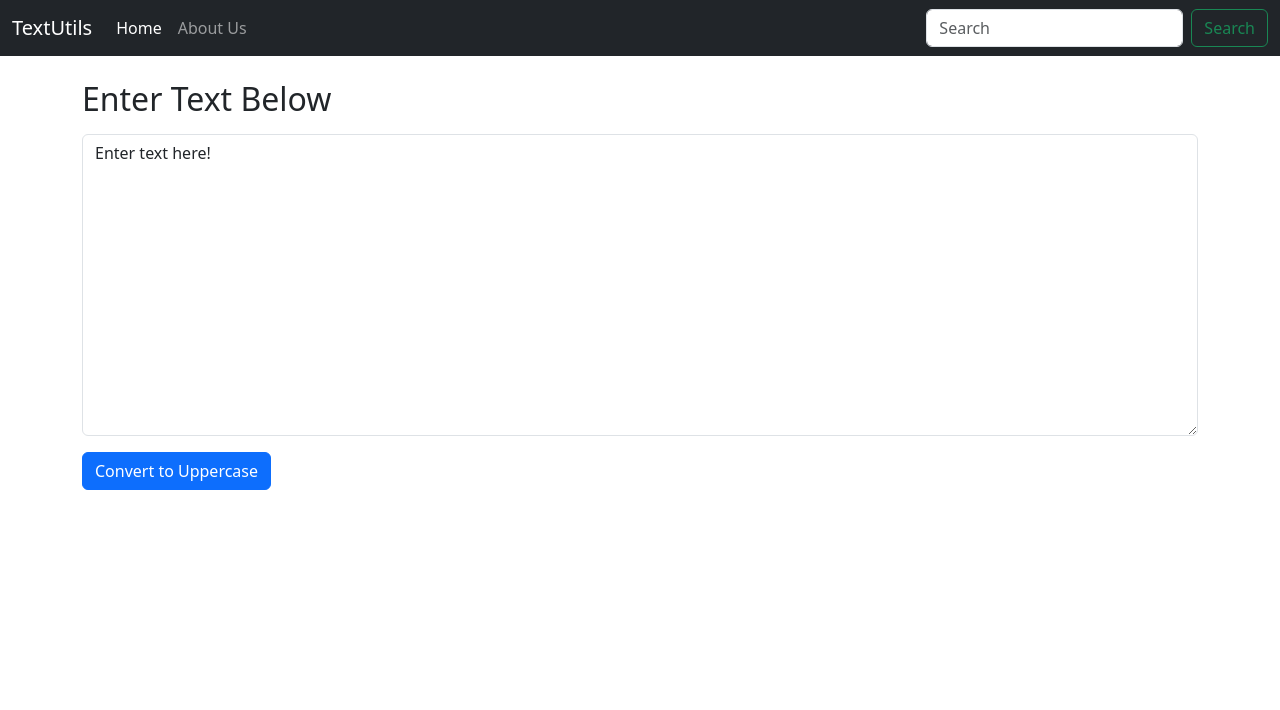
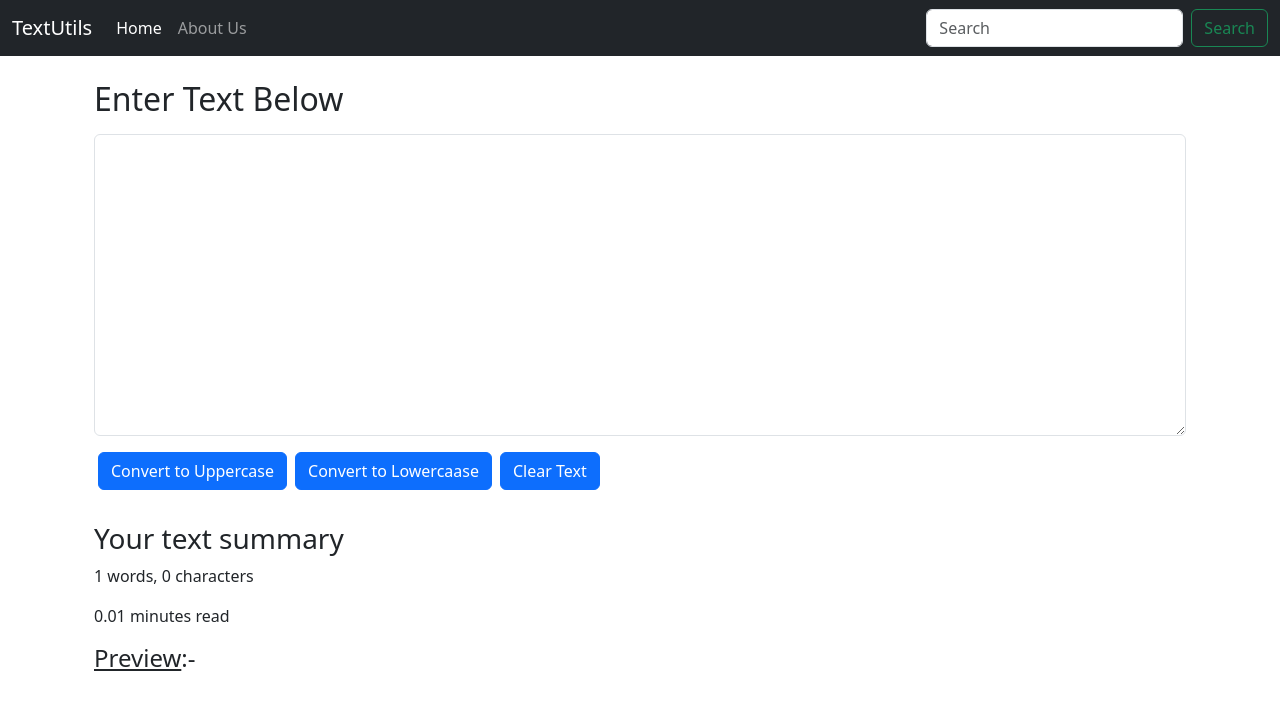
Before and after one commit to Arp1it/react-js-learning-project, a React (Create React App) app: page / in a window 1280 px wide. Shown: the top 710 px of the page. Built offline with nearby package versions, Linux system fonts and the light colour scheme.

Commit message:
Learning day8

```diff
--- a/src/components/TextForm.js
+++ b/src/components/TextForm.js
@@ -1,15 +1,25 @@
 import React, {useState} from 'react'
 
 export default function TextForm(props) {
-    const [text, setText] = useState("Enter text here!");
+    const [text, setText] = useState("");
 
     // setText("Hey")
 
-    const handleonclick = (event) =>{
+    const handleUptext = (event) =>{
         // console.log(event)
         // console.log(document.getElementById("myBox").value)
         // console.log(text)
         let newText = text.toUpperCase()
+        setText(newText)
+    }
+
+    const handleLotext = (event) =>{
+        let newText = text.toLowerCase()
+        setText(newText)
+    }
+
+    const handlecleartext = (event) =>{
+        let newText = ""
         setText(newText)
     }
 
@@ -18,10 +28,21 @@ export default function TextForm(props) {
     }
 
   return (
-    <div>
+    <>
+    <div className='container'>
         <h2 className='my-3'>{props.heading}</h2>
         <textarea className="form-control" onChange={handleonchange} value={text} id="myBox" rows="12"></textarea>
-        <button className='btn btn-primary my-3' onClick={handleonclick}>Convert to Uppercase</button>
+        <button className='btn btn-primary my-3 mx-1' onClick={handleUptext}>Convert to Uppercase</button>
+        <button className='btn btn-primary my-3 mx-1' onClick={handleLotext}>Convert to Lowercaase</button>
+        <button className='btn btn-primary my-3 mx-1' onClick={handlecleartext}>Clear Text</button>
     </div>
+    <div className='container my-3'>
+      <h3>Your text summary</h3>
+      <p>{text.split(" ").length} words, {text.length} characters</p>
+      <p>{0.01 * text.split(" ").length} minutes read</p>
+      <h4><u>Preview</u>:-</h4>
+      <p><b>{text}</b></p>
+    </div>
+    </>
   )
 }
```
